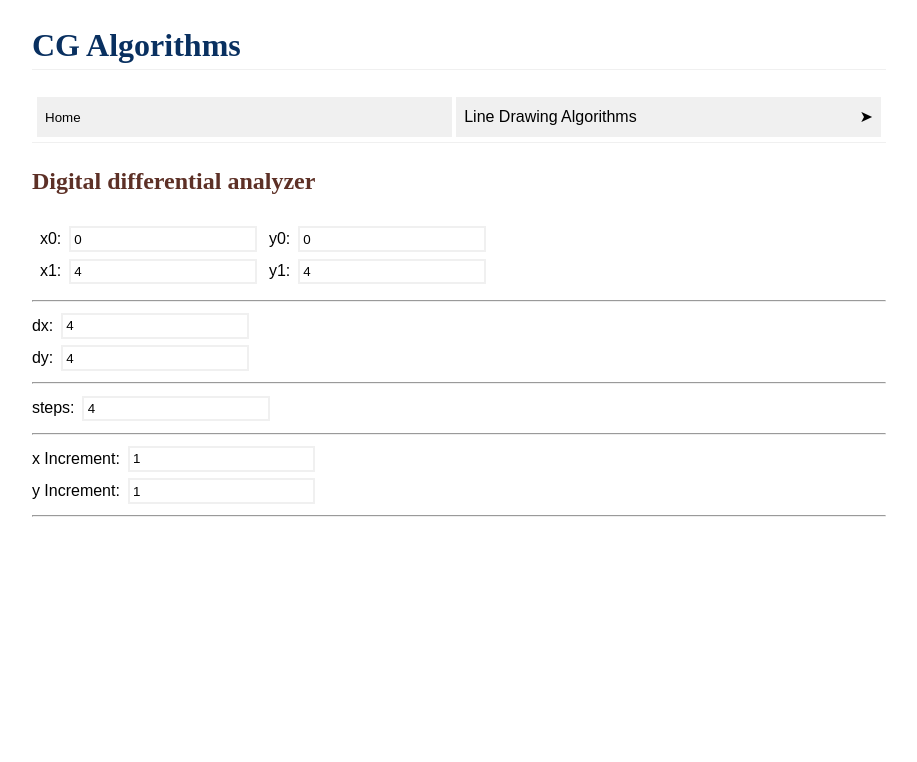
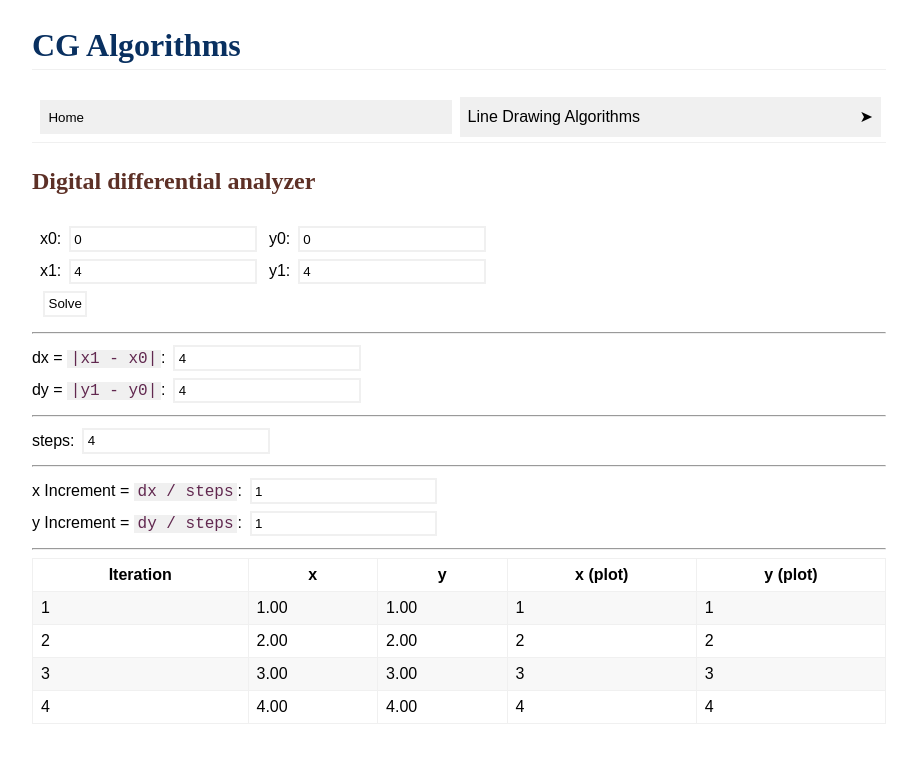
Before and after one commit to andinus/dorado, a Svelte app: page / in a window 1280 px wide. Shown: the top 762 px of the page, without its empty margins (181-1098 px from the left). Built offline with nearby package versions, Linux system fonts and the light colour scheme.

Commit message:
Add working DDA Algorithm

```diff
--- a/public/global.css
+++ b/public/global.css
@@ -98,13 +98,31 @@ a:visited:hover, a:visited:focus {
   background-color: var(--cyan-subtle-bg);
 }
 
-form, input {
+form, input, button {
   color: var(--fg-main);
   background-color: var(--bg-main);
   margin: .25em;
   padding: .25em;
+
 }
 
-input {
+input, button {
   border: 2px solid var(--bg-alt);
 }
+
+code {
+    font-size: 1rem; /* code size should be same as body */
+    padding: 0 0.4ch;
+    color: var(--fg-special-calm);
+    background-color: var(--bg-alt);
+}
+
+table {
+    width: 100%;
+    margin-bottom: 1em;
+    border-collapse: collapse;
+}
+tbody tr:nth-child(odd) td, tbody tr:nth-child(odd) th {
+    background-color: var(--bg-dim);
+}
+td, th { padding: .25em .5em; border: 1px solid var(--bg-alt); }
--- a/src/algorithms/line-drawing/DDA.svelte
+++ b/src/algorithms/line-drawing/DDA.svelte
@@ -1,12 +1,47 @@
 <script>
+  let solved = false;
+
   let x0 = 0, y0 = 0, x1 = 4, y1 = 4;
+  let dx, dy;
 
-  $: dx = x1 - x0;
-  $: dy = y1 - y0;
+  let steps;
+  let x_inc, y_inc;
 
-  $: steps = Math.max(...[dx, dy].map(x => Math.abs(x)));
-  $: x_inc = dx / steps;
-  $: y_inc = dy / steps;
+  let x_axis = [], y_axis = [];
+  let x_axis_floored = [], y_axis_floored = [];
+
+  function dda() {
+    dx = Math.abs(x1 - x0);
+    dy = Math.abs(y1 - y0);
+
+    steps = Math.max(...[dx, dy].map(x => Math.abs(x)));
+
+    x_inc = dx / steps;
+    y_inc = dy / steps;
+
+    // Build the x axis.
+    x_axis = [];
+    let X = x0;
+    for (let idx = 0; idx < steps; idx++) {
+      X += x_inc;
+      x_axis.push(X.toPrecision(3));
+    }
+    x_axis_floored = x_axis.map(function(x) {return Math.round(x)});
+
+    // Build the y axis.
+    y_axis = [];
+    let Y = y0;
+    for (let idx = 0; idx < steps; idx++) {
+      Y += y_inc;
+      y_axis.push(Y.toPrecision(3));
+    }
+    y_axis_floored = y_axis.map(function(y) {return Math.round(y)});
+
+    solved = true;
+  }
+
+  // Solve with prefilled values.
+  dda();
 </script>
 
 <h2>Digital differential analyzer</h2>
@@ -20,12 +55,15 @@
   <input type="number" id="x1" name="x1" bind:value={x1}>&nbsp;
   <label for="y1">y1: </label>
   <input type="number" id="y1" name="y1" bind:value={y1}>
+  <br>
+  <button type="button" on:click={dda}>Solve</button>
 </form>
+
+{#if solved === true && steps > 0}
   <hr>
-
-<label for="dx">dx: </label>
+  <label for="dx">dx = <code>|x1 - x0|</code>: </label>
   <input type="text" id="dx" name="dx" value={dx} disabled><br>
-<label for="dy">dy: </label>
+  <label for="dy">dy = <code>|y1 - y0|</code>: </label>
   <input type="text" id="dy" name="dy" value={dy} disabled>
   <hr>
 
@@ -33,11 +71,37 @@
   <input type="text" id="steps" name="steps" value={steps} disabled>
   <hr>
 
-<label for="x_inc">x Increment: </label>
+  <label for="x_inc">x Increment = <code>dx / steps</code>: </label>
   <input type="text" id="x_inc" name="x_inc" value={x_inc} disabled><br>
-<label for="y_inc">y Increment: </label>
+  <label for="y_inc">y Increment = <code>dy / steps</code>: </label>
   <input type="text" id="y_inc" name="y_inc" value={y_inc} disabled>
   <hr>
+
+  <table>
+    <thead>
+      <tr>
+        <th>Iteration</th>
+        <th>x</th>
+        <th>y</th>
+        <th>x (plot)</th>
+        <th>y (plot)</th>
+      </tr>
+    </thead>
+
+    <tbody>
+      {#each x_axis as _, i}
+        <tr>
+          <td>{i + 1}</td>
+          <td>{x_axis[i]}</td>
+          <td>{y_axis[i]}</td>
+          <td>{x_axis_floored[i]}</td>
+          <td>{y_axis_floored[i]}</td>
+        </tr>
+      {/each}
+    </tbody>
+
+  </table>
+{/if}
 
 <style>
   hr { color: var(--bg-hl-alt-intense); }
```
Lines whose indentation alone changed are shown as unchanged.
